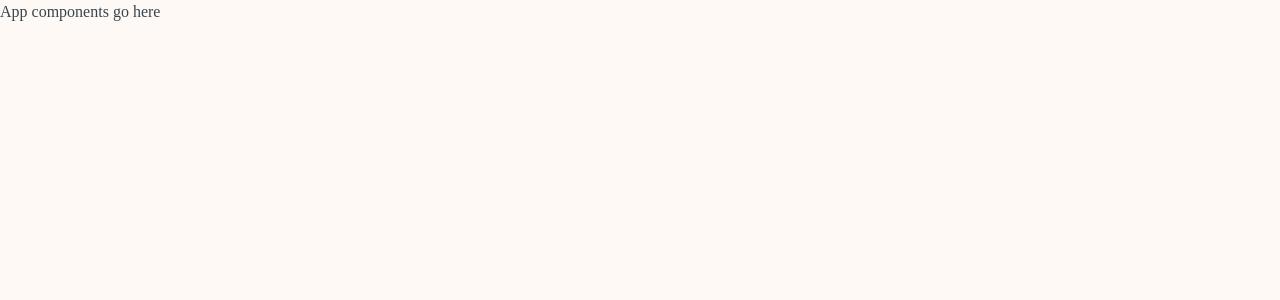
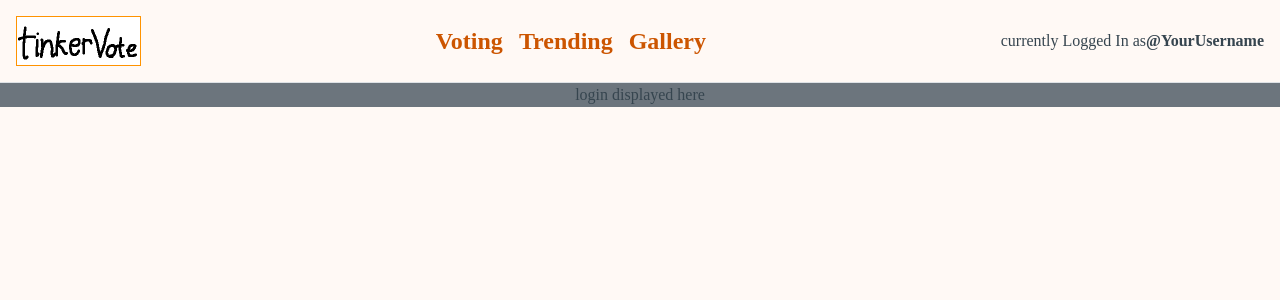
Before and after one commit to jonasbarzee/build-showcase, a React (Vite) app: page / in a window 1280 px wide. Shown: the top 300 px of the page. Built offline with nearby package versions, Linux system fonts and the light colour scheme; a web font is replaced by a local one.

Commit message:
add react routing and component imports

```diff
--- a/src/app.jsx
+++ b/src/app.jsx
@@ -1,11 +1,43 @@
 import React from 'react';
 import 'bootstrap/dist/css/bootstrap.min.css';
 import './app.css';
+import { BrowserRouter, Routes, Route, NavLink } from 'react-router-dom';
+import { Gallery } from './gallery/gallery';
+import { Trending } from './trending/trending';
+import { Voting } from './voting/voting';
+import { Login } from './login/login';
 
 export default function App() {
     return (
-        <div>
-            <main>App components go here</main>
-        </div>
+
+        <BrowserRouter>
+            <header>
+                <nav className="d-flex flex-wrap align-items-center justify-content-between border-bottom gap-4 p-3">
+                    <img src="TinkerVote.png" alt="TinkerVote Logo" style={{height: 50}} />
+                        <div className="d-flex flex-wrap gap-3 px-2 justify-content-cetner">
+                            <NavLink className='nav-link' to='voting'>Voting</NavLink>
+                            <NavLink className='nav-link' to='trending'>Trending</NavLink>
+                            <NavLink className='nav-link' to='gallery'>Gallery</NavLink>
+                        </div>
+
+                        <div className="user-info text-end mt-2 mt-md-0">
+                            <span className="d-block d-md-inline">currently Logged In as</span>
+                            <strong>@YourUsername</strong>
+                        </div>
+                </nav>
+            </header>
+
+            <Routes>
+                <Route path='/' element={<Login />} exact />
+                <Route path='/gallery' element={<Gallery />} />
+                <Route path='/trending' element={<Trending />} />
+                <Route path='/voting' element={<Voting />} />
+                <Route path='*' element={<NotFound />} />
+            </Routes>
+        </BrowserRouter>
     );
 }
+
+function NotFound() {
+    return <main>404: Address Unknown.</main>;
+}
```
